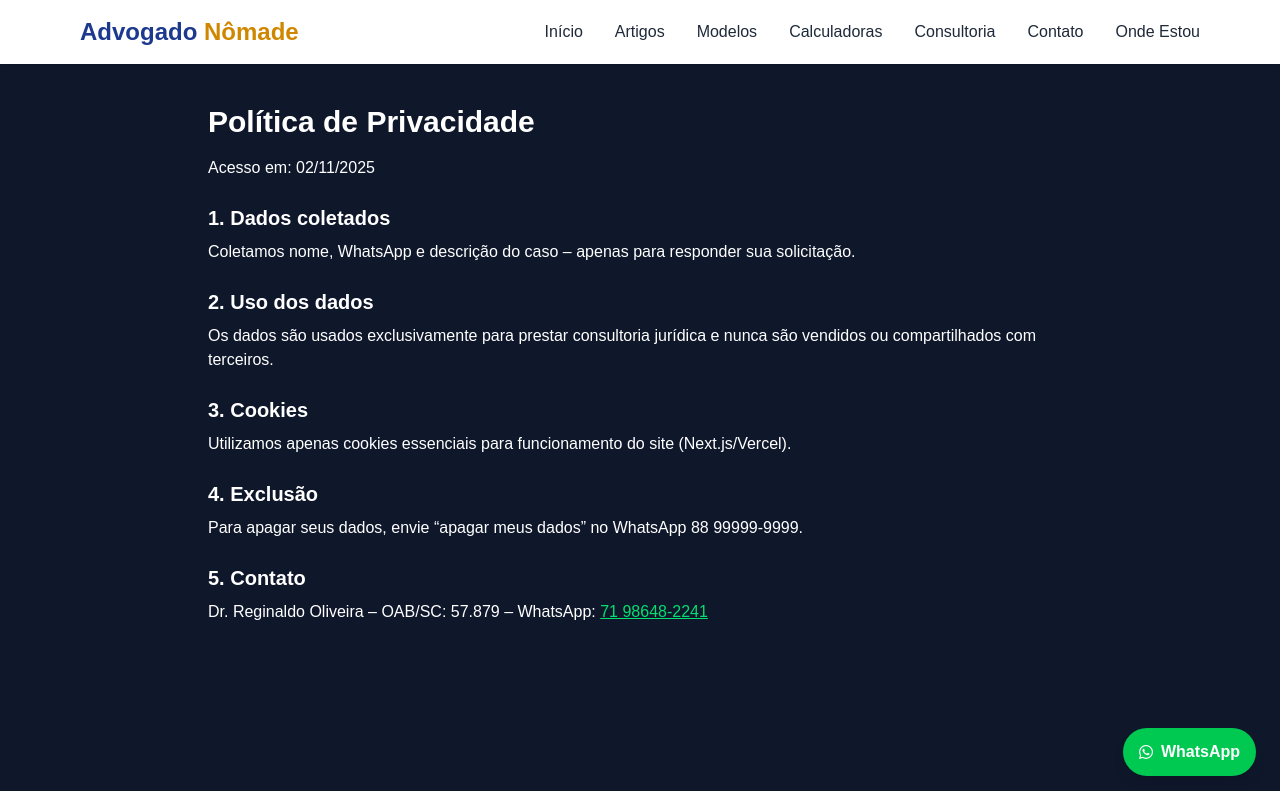
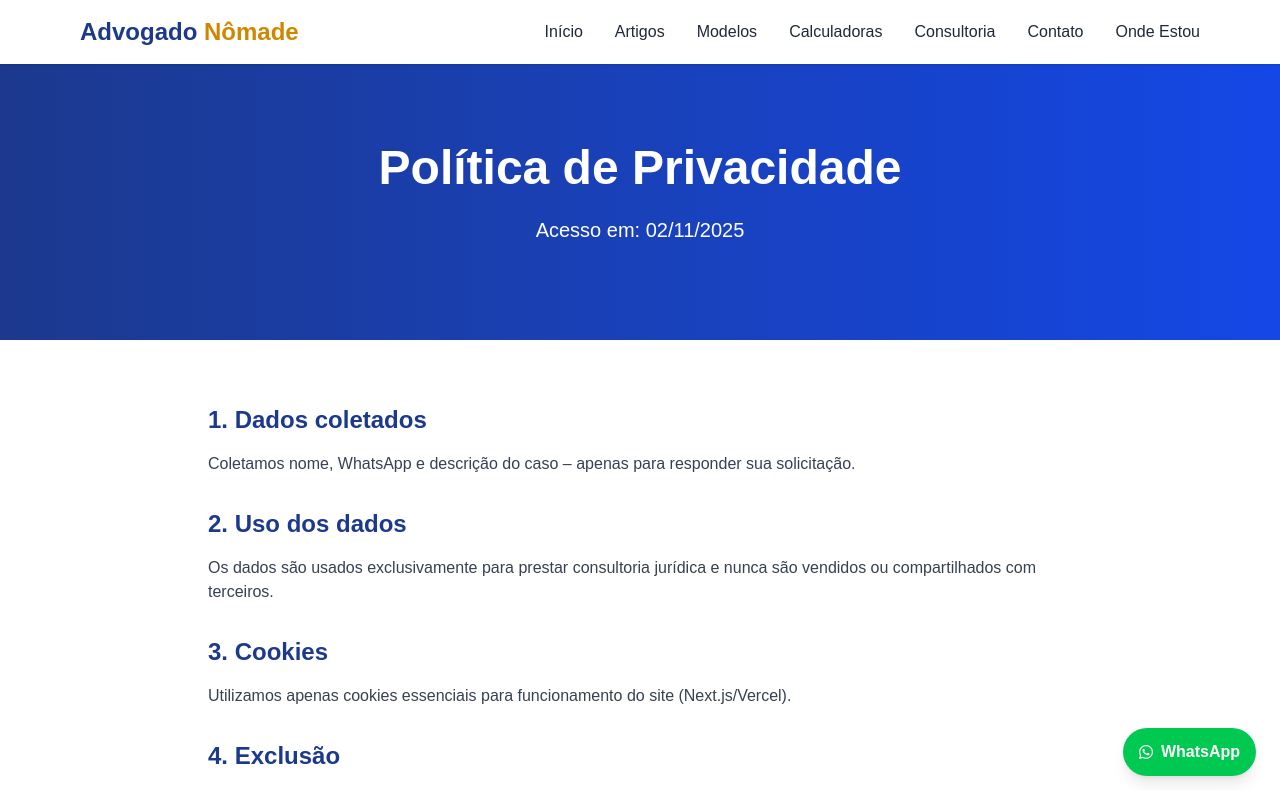
Before and after one commit to mestrereginaldo-site/advogadonomade1, a Next.js app: page /politica-de-privacidade in a window 1280 px wide. Shown: the top 791 px of the page. Built offline with nearby package versions, Linux system fonts and the light colour scheme.

Commit message:
Update page.tsx

```diff
--- a/app/politica-de-privacidade/page.tsx
+++ b/app/politica-de-privacidade/page.tsx
@@ -1,39 +1,56 @@
 // app/politica-de-privacidade/page.tsx
+import { Metadata } from "next";
+
+export const metadata: Metadata = {
+  title: "Política de Privacidade - Advogado Nômade",
+  description: "Política de privacidade e proteção de dados do Advogado Nômade. Conformidade com LGPD.",
+};
+
 export default function Politica() {
   return (
-    <main className="min-h-screen bg-slate-900 text-white">
-      <div className="max-w-4xl mx-auto px-4 py-10">
-        <h1 className="text-3xl font-bold mb-4">Política de Privacidade</h1>
-        <p className="mb-4">Acesso em: {new Date().toLocaleDateString("pt-BR")}</p>
+    <>
+      {/* Hero Section */}
+      <section className="bg-gradient-to-r from-blue-900 to-blue-700 text-white py-20 text-center">
+        <div className="max-w-4xl mx-auto px-4">
+          <h1 className="text-4xl md:text-5xl font-bold mb-6">Política de Privacidade</h1>
+          <p className="text-xl mb-4">Acesso em: {new Date().toLocaleDateString("pt-BR")}</p>
+        </div>
+      </section>
 
-        <h2 className="text-xl font-semibold mt-6 mb-2">1. Dados coletados</h2>
-        <p className="mb-4">
+      {/* Content Section */}
+      <section className="py-16 bg-white">
+        <div className="max-w-4xl mx-auto px-4">
+          <div className="prose prose-lg max-w-none text-gray-700">
+            <h2 className="text-2xl font-bold text-blue-900 mb-4">1. Dados coletados</h2>
+            <p className="mb-8">
               Coletamos nome, WhatsApp e descrição do caso – apenas para responder sua solicitação.
             </p>
 
-        <h2 className="text-xl font-semibold mt-6 mb-2">2. Uso dos dados</h2>
-        <p className="mb-4">
+            <h2 className="text-2xl font-bold text-blue-900 mb-4">2. Uso dos dados</h2>
+            <p className="mb-8">
               Os dados são usados exclusivamente para prestar consultoria jurídica e nunca são vendidos ou compartilhados com terceiros.
             </p>
 
-        <h2 className="text-xl font-semibold mt-6 mb-2">3. Cookies</h2>
-        <p className="mb-4">
+            <h2 className="text-2xl font-bold text-blue-900 mb-4">3. Cookies</h2>
+            <p className="mb-8">
               Utilizamos apenas cookies essenciais para funcionamento do site (Next.js/Vercel).
             </p>
 
-        <h2 className="text-xl font-semibold mt-6 mb-2">4. Exclusão</h2>
-        <p className="mb-4">
-          Para apagar seus dados, envie “apagar meus dados” no WhatsApp 88 99999-9999.
+            <h2 className="text-2xl font-bold text-blue-900 mb-4">4. Exclusão</h2>
+            <p className="mb-8">
+              Para apagar seus dados, envie "apagar meus dados" no WhatsApp 71 98648-2241.
             </p>
 
-        <h2 className="text-xl font-semibold mt-6 mb-2">5. Contato</h2>
-        <p>
+            <h2 className="text-2xl font-bold text-blue-900 mb-4">5. Contato</h2>
+            <p className="mb-8">
               Dr. Reginaldo Oliveira – OAB/SC: 57.879 – WhatsApp:{" "}
-          <a href="https://wa.me/5571986482241" className="text-green-400 underline">
+              <a href="https://wa.me/5571986482241" className="text-blue-600 underline font-semibold">
                 71 98648-2241
               </a>
             </p>
           </div>
-    </main>
+        </div>
+      </section>
+    </>
   );
 }
```
Lines whose indentation alone changed are shown as unchanged.
